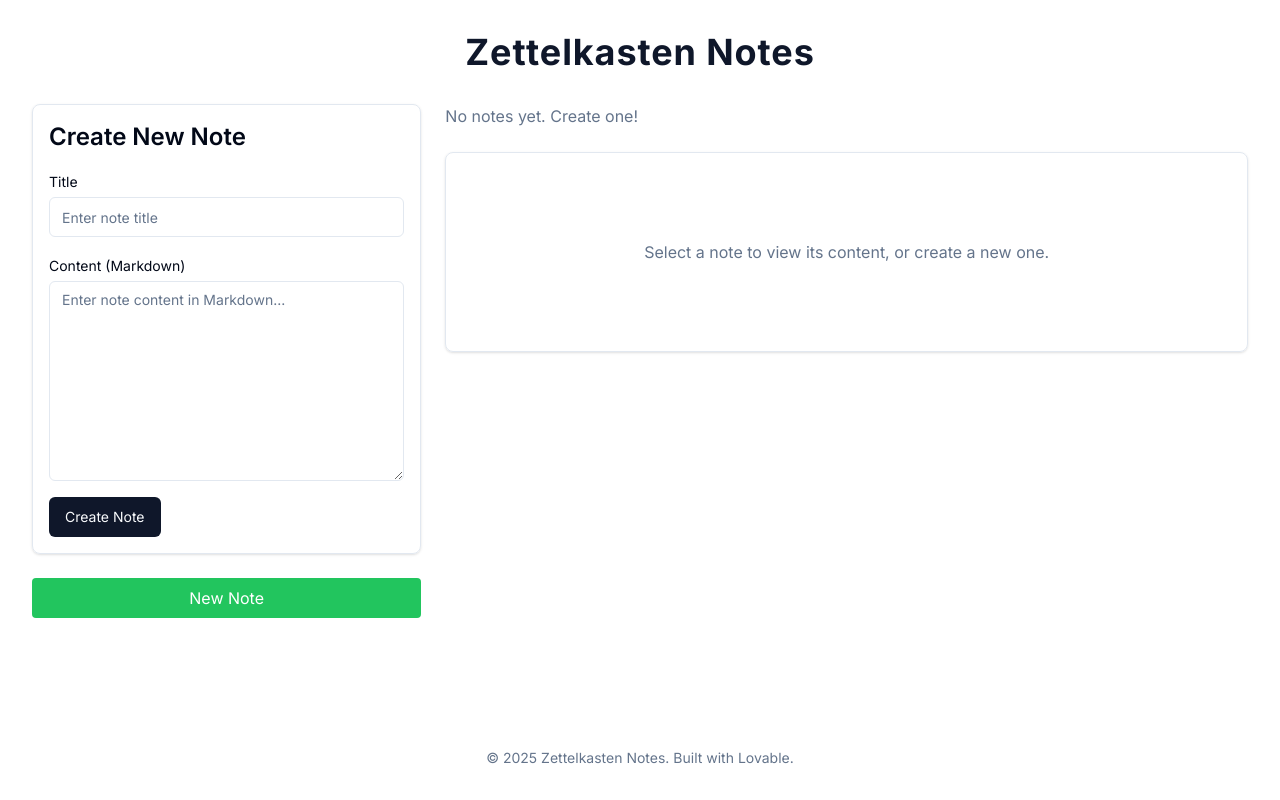
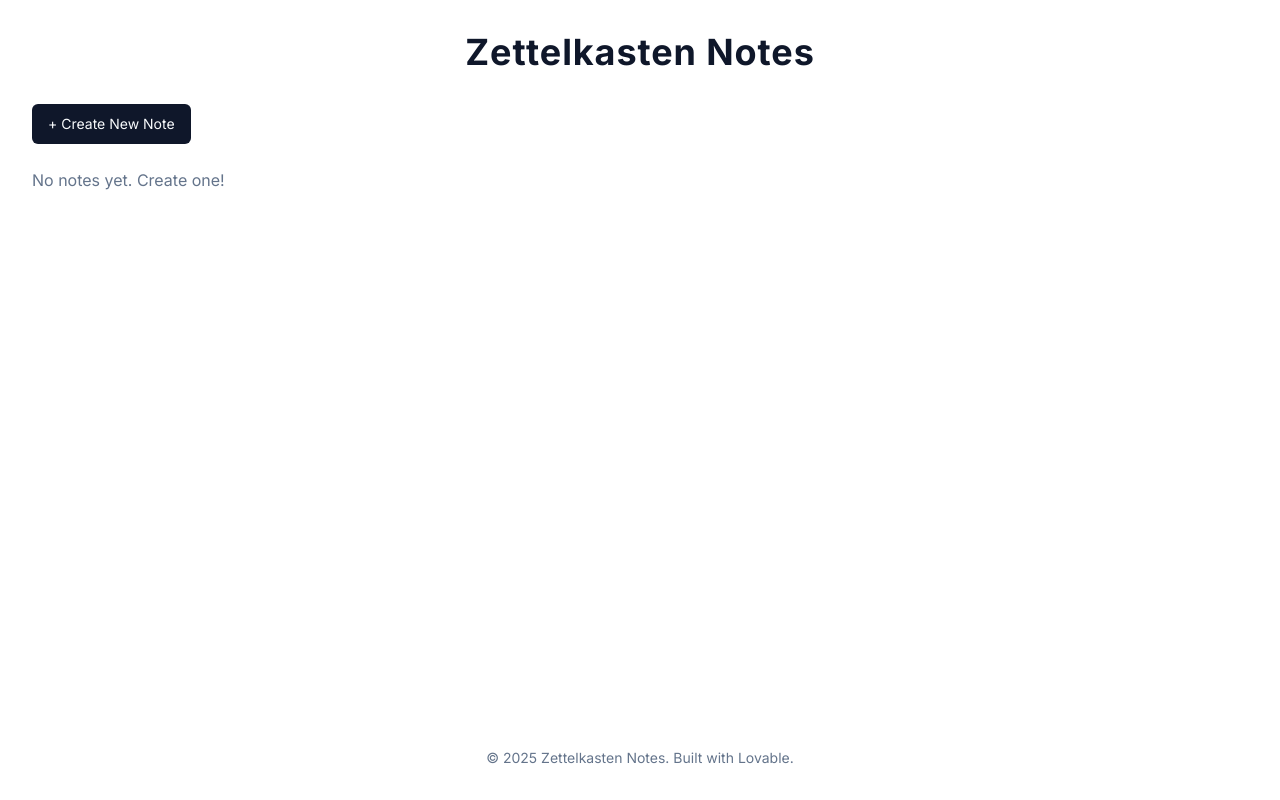
Before and after one commit to 1337encrypted/zettel-kasten, a React (Vite) app: page / in a window 1280 px wide. Built offline with nearby package versions, Linux system fonts and the light colour scheme.

Commit message:
feat: Implement full-screen editor/preview
-   Make the note editor full-screen.
-   Add a preview button to toggle between edit and preview modes.
-   Ensure the note list is visible when returning from full-screen mode.

```diff
--- a/src/components/NoteEditor.tsx
+++ b/src/components/NoteEditor.tsx
@@ -9,9 +9,10 @@ import { Note } from '@/types';
 interface NoteEditorProps {
   onSave: (note: Pick<Note, 'title' | 'content'> & { id?: string }) => void;
   selectedNote: Note | null;
+  onNewNote: () => void;
 }
 
-const NoteEditor: React.FC<NoteEditorProps> = ({ onSave, selectedNote }) => {
+const NoteEditor: React.FC<NoteEditorProps> = ({ onSave, selectedNote, onNewNote }) => {
   const [title, setTitle] = useState('');
   const [content, setContent] = useState('');
 
@@ -32,14 +33,10 @@ const NoteEditor: React.FC<NoteEditorProps> = ({ onSave, selectedNote }) => {
       return;
     }
     onSave({ id: selectedNote?.id, title, content });
-    if (!selectedNote) { // Clear form only if it was a new note
-      setTitle('');
-      setContent('');
-    }
   };
 
   return (
-    <div className="space-y-4 p-4 border rounded-lg shadow">
+    <div className="space-y-4 p-4 border rounded-lg shadow h-full flex flex-col">
       <h2 className="text-2xl font-semibold">{selectedNote ? 'Edit Note' : 'Create New Note'}</h2>
       <div>
         <Label htmlFor="note-title" className="text-sm font-medium">Title</Label>
@@ -52,29 +49,31 @@ const NoteEditor: React.FC<NoteEditorProps> = ({ onSave, selectedNote }) => {
           className="mt-1"
         />
       </div>
-      <div>
+      <div className="flex-grow flex flex-col">
         <Label htmlFor="note-content" className="text-sm font-medium">Content (Markdown)</Label>
         <Textarea
           id="note-content"
           value={content}
           onChange={(e) => setContent(e.target.value)}
           placeholder="Enter note content in Markdown..."
-          className="mt-1 min-h-[200px]"
+          className="mt-1 flex-grow min-h-[200px]"
         />
       </div>
+      <div>
         <Button onClick={handleSave} className="w-full sm:w-auto">
           {selectedNote ? 'Save Changes' : 'Create Note'}
         </Button>
         {selectedNote && (
           <Button
             variant="outline"
-          onClick={() => { setTitle(''); setContent(''); /* This should ideally trigger a "new note" mode in parent */ }}
+            onClick={onNewNote}
             className="w-full sm:w-auto ml-2"
           >
             Clear / New
           </Button>
         )}
       </div>
+    </div>
   );
 };
 
--- a/src/pages/Index.tsx
+++ b/src/pages/Index.tsx
@@ -5,11 +5,12 @@ import NoteEditor from '@/components/NoteEditor';
 import NoteList from '@/components/NoteList';
 import NoteView from '@/components/NoteView';
 import { Note } from '@/types';
-import { toast } from "@/components/ui/sonner"; // Using sonner for toasts
+import { toast } from "@/components/ui/sonner";
+import { Button } from '@/components/ui/button';
+import { ArrowLeft, Eye, Pencil } from 'lucide-react';
 
 const Index = () => {
   const [notes, setNotes] = useState<Note[]>(() => {
-    // Load notes from localStorage if available
     const savedNotes = localStorage.getItem('zettelkasten-notes');
     return savedNotes ? JSON.parse(savedNotes).map((note: any) => ({
       ...note,
@@ -18,29 +19,30 @@ const Index = () => {
     })) : [];
   });
   const [selectedNote, setSelectedNote] = useState<Note | null>(null);
+  const [viewMode, setViewMode] = useState<'list' | 'edit' | 'preview'>('list');
 
   useEffect(() => {
-    // Save notes to localStorage whenever they change
     localStorage.setItem('zettelkasten-notes', JSON.stringify(notes));
   }, [notes]);
 
   const handleSaveNote = (noteData: Pick<Note, 'title' | 'content'> & { id?: string }) => {
     if (noteData.id) {
-      // Update existing note
+      let updatedNote: Note | undefined;
       setNotes(
-        notes.map((n) =>
-          n.id === noteData.id
-            ? { ...n, ...noteData, updatedAt: new Date() }
-            : n
-        )
+        notes.map((n) => {
+          if (n.id === noteData.id) {
+            updatedNote = { ...n, ...noteData, updatedAt: new Date() };
+            return updatedNote;
+          }
+          return n;
+        })
       );
-      toast.success(`Note "${noteData.title}" updated!`);
-      // If the updated note was the selected one, update selectedNote state as well
-      if (selectedNote && selectedNote.id === noteData.id) {
-        setSelectedNote(prev => prev ? { ...prev, ...noteData, updatedAt: new Date() } : null);
+      if (updatedNote) {
+        setSelectedNote(updatedNote);
+        toast.success(`Note "${updatedNote.title}" updated!`);
+        setViewMode('preview');
       }
     } else {
-      // Create new note
       const newNote: Note = {
         id: uuidv4(),
         title: noteData.title,
@@ -49,17 +51,20 @@ const Index = () => {
         updatedAt: new Date(),
       };
       setNotes([newNote, ...notes]);
-      setSelectedNote(newNote); // Select the new note
+      setSelectedNote(newNote);
       toast.success(`Note "${newNote.title}" created!`);
+      setViewMode('preview');
     }
   };
 
   const handleSelectNote = (note: Note) => {
     setSelectedNote(note);
+    setViewMode('preview');
   };
 
   const handleNewNote = () => {
-    setSelectedNote(null); // Deselect any current note to clear editor for new entry
+    setSelectedNote(null);
+    setViewMode('edit');
   };
 
   const handleDeleteNote = (noteId: string) => {
@@ -70,6 +75,14 @@ const Index = () => {
     toast.error("Note deleted.");
   };
 
+  const handleBackToList = () => {
+    setViewMode('list');
+  };
+
+  const handleToggleView = () => {
+    setViewMode(prev => (prev === 'edit' ? 'preview' : 'edit'));
+  };
+
   return (
     <div className="min-h-screen w-full flex flex-col bg-background p-4 md:p-8" style={{ fontFamily: "Inter, sans-serif" }}>
       <header className="mb-8 text-center">
@@ -78,27 +91,54 @@ const Index = () => {
         </h1>
       </header>
 
-      <div className="flex-grow grid grid-cols-1 md:grid-cols-3 gap-6">
-        <div className="md:col-span-1 space-y-6">
-          <NoteEditor
-            onSave={handleSaveNote}
-            selectedNote={selectedNote}
-          />
-           <button onClick={handleNewNote} className="w-full mt-2 p-2 bg-green-500 text-white rounded hover:bg-green-600">
-            New Note
-          </button>
-        </div>
-
-        <div className="md:col-span-2 space-y-6">
+      <main className="flex-grow flex flex-col">
+        {viewMode === 'list' ? (
+          <div className="space-y-6">
+            <Button onClick={handleNewNote} className="w-full sm:w-auto">
+              + Create New Note
+            </Button>
             <NoteList
               notes={notes}
               onSelectNote={handleSelectNote}
               selectedNoteId={selectedNote?.id}
               onDeleteNote={handleDeleteNote}
             />
+          </div>
+        ) : (
+          <div className="flex-grow flex flex-col">
+            <div className="flex-grow">
+              {viewMode === 'edit' ? (
+                <NoteEditor
+                  onSave={handleSaveNote}
+                  selectedNote={selectedNote}
+                  onNewNote={handleNewNote}
+                />
+              ) : (
                 <NoteView note={selectedNote} />
+              )}
+            </div>
+            <div className="flex items-center justify-between mt-4 p-2 border-t sticky bottom-0 bg-background">
+              <Button variant="outline" onClick={handleBackToList}>
+                <ArrowLeft className="mr-2 h-4 w-4" />
+                Back to List
+              </Button>
+              {selectedNote && (
+                <Button onClick={handleToggleView}>
+                  {viewMode === 'edit' ? (
+                    <>
+                      <Eye className="mr-2 h-4 w-4" /> Preview
+                    </>
+                  ) : (
+                    <>
+                      <Pencil className="mr-2 h-4 w-4" /> Edit
+                    </>
+                  )}
+                </Button>
+              )}
             </div>
           </div>
+        )}
+      </main>
 
       <footer className="mt-12 text-center text-sm text-muted-foreground">
         <p>&copy; {new Date().getFullYear()} Zettelkasten Notes. Built with Lovable.</p>
```
Lines whose indentation alone changed are shown as unchanged.
